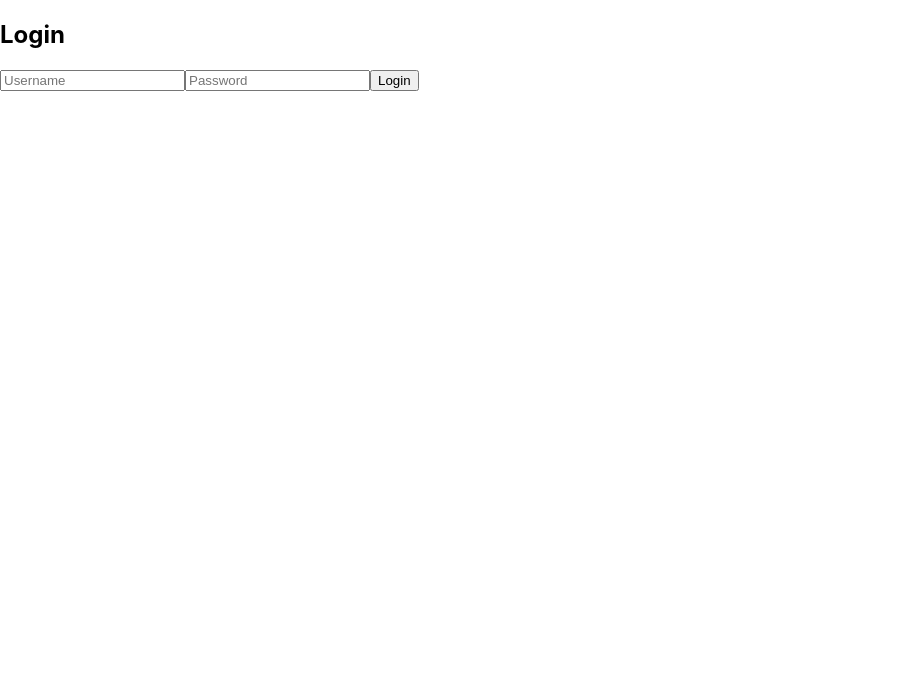
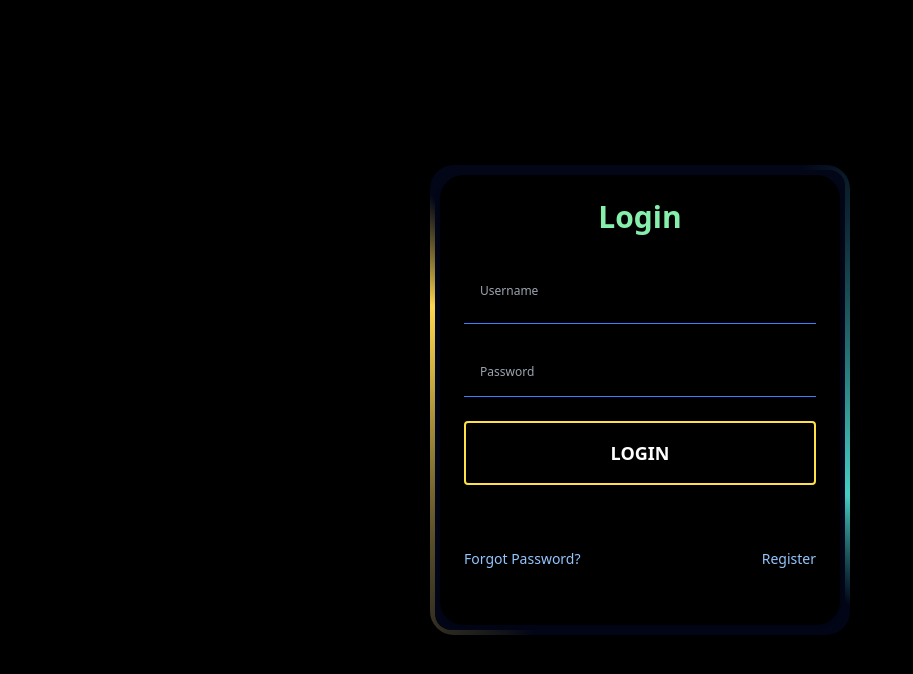
Before and after one commit to Vasita27/BlogWebsite, a React (Create React App) app in the folder frontend/: page /login in a window 1280 px wide. Shown: the top 674 px of the page, without its empty margins (0-913 px from the left). Built offline with nearby package versions, Linux system fonts and the light colour scheme.

Commit message:
add talwind css and config done with login and signup

```diff
--- a/frontend/package.json
+++ b/frontend/package.json
@@ -38,5 +38,10 @@
       "last 1 firefox version",
       "last 1 safari version"
     ]
+  },
+  "devDependencies": {
+    "autoprefixer": "^10.4.20",
+    "postcss": "^8.5.1",
+    "tailwindcss": "^3.4.17"
   }
 }
--- a/frontend/src/components/Login.js
+++ b/frontend/src/components/Login.js
@@ -28,23 +28,63 @@ const Login = () => {
   };
   // Component that is displayed :
   return (
-    <div>
-      <h2>Login</h2>
-      <form onSubmit={handleSubmit}>
+    <div className="flex h-[100vh] w-[100vw] flex-col items-center justify-center bg-black">
+  <div className="card-wrapper h-[470px] w-[420px]">
+    <div className="card-content flex items-center justify-center text-xs">
+      <div className="bg-black p-6 h-[450px] w-[400px] rounded-3xl shadow-lg">
+        {/* Title */}
+        <h2 className="text-3xl font-bold text-center text-green-300 mb-6">Login</h2>
+
+        {/* Login Form */}
+        <form onSubmit={handleSubmit} className="space-y-6">
+          {/* Username Input */}
+          <div className="relative">
             <input
               type="text"
+              value={username}
               placeholder="Username"
-          value={username}
               onChange={(e) => setUsername(e.target.value)}
-        />
+              className="w-full px-4 py-6 bg-transparent text-blue-300 border-b border-blue-500 focus:outline-none focus:ring-2 focus:ring-blue-500 placeholder-gray-400" />
+            <span className="absolute left-0 top-1/2 transform -translate-y-1/2 text-blue-400">
+              <i className="fas fa-user"></i>
+            </span>
+          </div>
+
+          {/* Password Input */}
+          <div className="relative">
             <input
               type="password"
               placeholder="Password"
               value={password}
               onChange={(e) => setPassword(e.target.value)}
+              className="w-full px-4 py-4 bg-transparent text-blue-300 border-b border-blue-500 focus:outline-none focus:ring-2 focus:ring-blue-500 placeholder-gray-400"
             />
-        <button type="submit">Login</button>
+            <span className="absolute left-0 top-1/2 transform -translate-y-1/2 text-blue-400">
+              <i className="fas fa-lock"></i>
+            </span>
+          </div>
+
+          {/* Submit Button */}
+          <button
+            type="submit"
+                className="w-full py-4 text-lg text-white font-bold  rounded border-2 border-yellow-300 hover:opacity-90 shadow-lg"
+          >
+            LOGIN
+          </button>
         </form>
+
+        {/* Links for Forgot Password and Register */}
+        <div className="flex justify-between text-sm text-blue-300 mt-16">
+          <a href="/forgot-password" className="hover:underline">
+            Forgot Password?
+          </a>
+          <a href="/signup" className="hover:underline">
+            Register
+          </a>
+        </div>
+      </div>
+    </div>
+  </div>
 </div>
   );
 };
--- a/frontend/src/components/Signup.js
+++ b/frontend/src/components/Signup.js
@@ -26,30 +26,43 @@ const Signup = () => {
   };
   //Component that is returned
   return (
-    <div>
-      <h2>Signup</h2>
-      <form onSubmit={handleSubmit}>
-        <input
+    <div className="flex h-[100vh] w-[100vw] flex-col items-center justify-center bg-black">
+    <div className="card-wrapper h-[470px] w-[420px]">
+      <div className="card-content flex items-center justify-center text-xs">
+      <div className='bg-black p-6 h-[450px] w-[400px] rounded-3xl shadow-lg'>
+       <h2 className='text-3xl font-bold text-center text-green-300 mb-6'>Signup</h2>
+       <form onSubmit={handleSubmit}>
+         <input
           type="text"
           placeholder="Username"
           value={username}
           onChange={(e) => setUsername(e.target.value)}
+          className="w-full px-4 py-4 bg-transparent text-blue-300 border-b border-blue-500 focus:outline-none focus:ring-2 focus:ring-blue-500 placeholder-gray-400"
+
         />
         <input
           type="password"
           placeholder="Password"
           value={password}
           onChange={(e) => setPassword(e.target.value)}
-        />
+          className="w-full px-4 py-6 bg-transparent text-blue-300 border-b border-blue-500 focus:outline-none focus:ring-2 focus:ring-blue-500 placeholder-gray-400"
+            />
         <select
           value={role}
-          onChange={(e) => setRole(e.target.value)} // Update role based on selection
+          onChange={(e) => setRole(e.target.value)}
+          className="w-full px-4 py-6 mt-2 bg-black text-white   border-b border-blue-500 focus:outline-none  focus:ring-blue-500 placeholder-gray-400"
+
         >
           <option value="user">User</option>
           <option value="contentCreator">Content Creator</option>
         </select>
-        <button type="submit">Signup</button>
+              <button type="submit"
+              className="w-full py-6 mt-4 text-lg text-white font-bold  rounded border-2 border-yellow-300 hover:opacity-90 shadow-lg"
+              >Signup</button>
       </form>
+    </div>
+      </div>
+      </div>
     </div>
   );
 };
--- a/frontend/src/index.css
+++ b/frontend/src/index.css
@@ -1,13 +1,32 @@
-body {
-  margin: 0;
-  font-family: -apple-system, BlinkMacSystemFont, 'Segoe UI', 'Roboto', 'Oxygen',
-    'Ubuntu', 'Cantarell', 'Fira Sans', 'Droid Sans', 'Helvetica Neue',
-    sans-serif;
-  -webkit-font-smoothing: antialiased;
-  -moz-osx-font-smoothing: grayscale;
+@tailwind base;
+@tailwind components;
+@tailwind utilities;
+
+@layer utilities {
+  /* Act as a border */
+  .card-wrapper {
+    @apply relative overflow-hidden rounded-3xl bg-gradient-to-b from-slate-950 to-slate-950;
+  }
+
+  /* Gradient */
+  .card-wrapper::before {
+    background: conic-gradient(
+      rgba(0, 0, 0, 0) 0deg,
+      #46cec4 80deg,
+      rgba(0, 0, 0, 0) 100deg,
+      rgba(0, 0, 0, 0) 170deg,
+      #fdd74d 260deg,
+      rgba(0, 0, 0, 0) 280deg,
+      rgba(0, 0, 0, 0) 360deg,
+
+      transparent 180deg
+    );
+
+    @apply absolute left-[-25%] top-[-25%] h-[150%] w-[150%] animate-border-spin content-[''];
+  }
+
+  /* Body */
+  .card-content {
+    @apply absolute left-[5px] top-[5px] h-[calc(100%-10px)] w-[calc(100%-10px)] rounded-2xl bg-gradient-to-b from-slate-950 to-slate-950;
+  }
 }
-
-code {
-  font-family: source-code-pro, Menlo, Monaco, Consolas, 'Courier New',
-    monospace;
-}
--- /dev/null
+++ b/frontend/tailwind.config.js
@@ -0,0 +1,18 @@
+/** @type {import('tailwindcss').Config} */
+module.exports = {
+  content: ["./src/**/*.{js,jsx,ts,tsx}"],
+  theme: {
+    extend: {
+      animation: {
+        'border-spin': 'border-spin 5s linear infinite',
+      },
+      keyframes: {
+        'border-spin': {
+          '0%': { transform: 'rotate(0deg)' },
+          '100%': { transform: 'rotate(360deg)' },
+        },
+      },
+    },
+  },
+  plugins: [],
+};
```
Also changed, not shown: 1 other file (tests, documents, lock files or other folders). Lines whose indentation alone changed are shown as unchanged.
